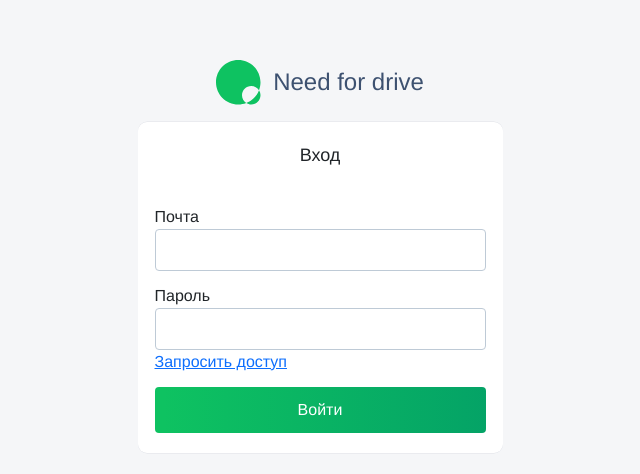
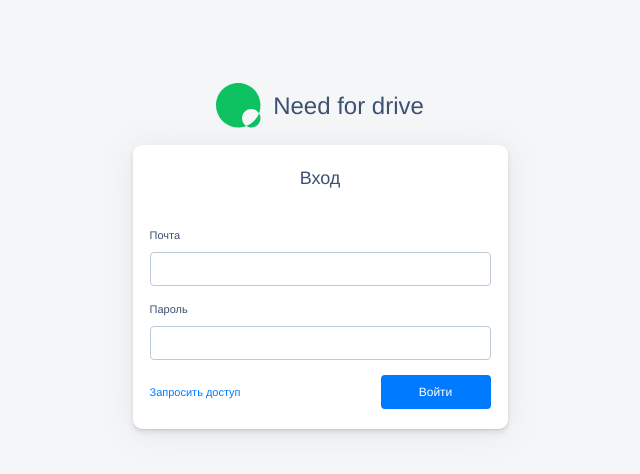
Before and after one commit to onexsan/need-for-drive, a Vue app: page /login in a window 1280 px wide. Shown: the part 144-618 px from the top of the page, without its empty margins (320-960 px from the left). Built offline with nearby package versions, Linux system fonts and the light colour scheme; no server answers; what vue-easy-slider, vue-yandex-maps would draw is missing.

Commit message:
V-07 Валидация формы и исправление стилей

```diff
--- a/src/scss/base/variables.scss
+++ b/src/scss/base/variables.scss
@@ -4,6 +4,8 @@ $darkgreen: rgba(3, 159, 103, 1);
 $gray: rgba(153, 153, 153, 1);
 $gray-admin: #f5f6f8;
 $dark-blue: #3d5170;
+$bright-blue: #007bff;
+$error-red: #c4183c;
 $lightgray: rgba(238, 238, 238, 1);
 $white: rgba(255, 255, 255, 1);
 
--- a/src/scss/blocks/buttons.scss
+++ b/src/scss/blocks/buttons.scss
@@ -36,6 +36,20 @@ a.btn {
   &--color-reverse {
     border: none;
     @include gradient-animation($gradient-green, $gradient-green-dark);
+  }
+
+  &.btn-primary {
+    background: $bright-blue;
+    color: #ffffff;
+    font-weight: 400;
+    font-size: 12px;
+    padding: 11px 7px;
+    line-height: 1;
+    &:hover,
+    &:active,
+    &:focus {
+      background: $dark-blue;
+    }
   }
 }
 
--- a/src/scss/blocks/form.scss
+++ b/src/scss/blocks/form.scss
@@ -26,4 +26,30 @@
       margin-bottom: 0;
     }
   }
+
+  .error {
+    display: none;
+  }
+
+  label.label {
+    font-weight: 400;
+    font-size: 11px;
+    margin-bottom: 8px;
+  }
+
+  &--error {
+    input.text-input {
+      border: 1px solid $error-red;
+      box-shadow: 0px 2.5px 5.5px rgba(196, 24, 60, 0.1);
+    }
+
+    .error {
+      margin: 0;
+      display: block;
+      margin-top: 5px;
+      color: $error-red;
+      font-size: 10px;
+      margin-left: 8px;
+    }
+  }
 }
--- a/src/scss/blocks/inputs.scss
+++ b/src/scss/blocks/inputs.scss
@@ -19,6 +19,7 @@ input.text-input {
   border: 1px solid #becad6;
   border-radius: 4px;
   padding: 8px 11px;
+  font-size: 11px;
 }
 
 .radio {
--- a/src/scss/main.scss
+++ b/src/scss/main.scss
@@ -14,6 +14,7 @@
 
 @import './sections/home.scss';
 @import './sections/order.scss';
+@import './sections/login.scss';
 
 @import './modals/hamburger.scss';
 @import './modals/order-confirmation.scss';
--- /dev/null
+++ b/src/scss/sections/login.scss
@@ -0,0 +1,107 @@
+.login {
+  height: 100%;
+  display: flex;
+  align-items: center;
+  justify-content: center;
+  color: $dark-blue;
+
+  &__container {
+    display: flex;
+    justify-content: center;
+  }
+
+  &__wrapper {
+    width: 100%;
+    max-width: 375px;
+    display: flex;
+    flex-direction: column;
+    align-items: center;
+  }
+
+  &__form {
+    background-color: #ffffff;
+    border-radius: 9px;
+    padding: 20px 17px;
+    width: 100%;
+    box-shadow: 0px 1px 0px rgba(90, 97, 105, 0.11),
+      0px 2px 4px rgba(90, 97, 105, 0.12), 0px 5px 5px rgba(90, 97, 105, 0.06),
+      0px 3.5px 35px rgba(90, 97, 105, 0.1);
+    display: flex;
+    flex-direction: column;
+  }
+
+  &-form {
+    &__title {
+      text-align: center;
+      font-weight: 400;
+      font-size: 18px;
+      margin-bottom: 35px;
+
+      @include phones {
+        font-size: 14px;
+        margin-bottom: 18px;
+      }
+    }
+
+    .form-group {
+      display: flex;
+      flex-direction: column;
+      margin-bottom: 15px;
+
+      &:last-child {
+        margin-bottom: 0;
+      }
+    }
+
+    &__footer {
+      margin-top: 15px;
+      display: grid;
+      grid-template-columns: 1fr 1fr;
+      align-items: center;
+
+      .form-group {
+        margin-bottom: 0;
+
+        &:nth-child(2) {
+          display: flex;
+          flex-direction: row;
+          justify-content: flex-end;
+        }
+      }
+    }
+
+    &__link {
+      color: $bright-blue;
+      font-weight: 400;
+      font-size: 11px;
+      text-decoration: none;
+    }
+
+    &__btn {
+      width: 110px;
+    }
+  }
+
+  &-logo {
+    display: flex;
+    align-items: center;
+    margin-bottom: 17px;
+
+    &__icon {
+      width: 45px;
+      height: 45px;
+      overflow: hidden;
+    }
+
+    &__title {
+      color: $dark-blue;
+      font-weight: 400;
+      font-size: 24px;
+      margin-left: 12px;
+
+      @include phones {
+        font-size: 18px;
+      }
+    }
+  }
+}
--- a/src/views/Login.vue
+++ b/src/views/Login.vue
@@ -13,21 +13,60 @@
         <form action="" class="login__form login-form">
           <legend class="login-form__title">Вход</legend>
           <fieldset>
+            <div
+              class="form-group"
+              :class="{ 'form-group--error': $v.loginData.email.$error }"
+            >
+              <label for="email" class="label login-form__label">Почта</label>
+              <input
+                type="email"
+                name=""
+                id="email"
+                class="text-input"
+                v-model="loginData.email"
+              />
+              <p class="error">
+                {{
+                  !$v.loginData.email.required
+                    ? 'Поле обязательно для заполнения'
+                    : !$v.loginData.email.email
+                    ? 'Укажите корректный e-mail.'
+                    : 'Проверьте правильность заполнения.'
+                }}
+              </p>
+            </div>
+            <div
+              class="form-group"
+              :class="{ 'form-group--error': $v.loginData.password.$error }"
+            >
+              <label for="pass" class="label login-form__label">Пароль</label>
+              <input
+                type="password"
+                name=""
+                id="pass"
+                class="text-input"
+                v-model="loginData.password"
+              />
+              <p class="error">
+                {{
+                  !$v.loginData.password.required
+                    ? 'Поле обязательно для заполнения'
+                    : 'Проверьте правильность заполнения.'
+                }}
+              </p>
+            </div>
+          </fieldset>
+          <fieldset class="login-form__footer">
             <div class="form-group">
-              <label for="email" class="label login-form__label">Почта</label>
-              <input type="email" name="" id="email" class="text-input" />
+              <a href="#" class="login-form__link">Запросить доступ</a>
             </div>
             <div class="form-group">
-              <label for="pass" class="label login-form__label">Пароль</label>
-              <input type="password" name="" id="pass" class="text-input" />
-            </div>
-          </fieldset>
-          <fieldset>
-            <div class="form-group">
-              <a href="" class="login-form__get-access">Запросить доступ</a>
-            </div>
-            <div class="form-group">
-              <button class="btn btn-primary login-form__btn">Войти</button>
+              <button
+                class="btn btn-primary login-form__btn"
+                @click.prevent="login"
+              >
+                Войти
+              </button>
             </div>
           </fieldset>
         </form>
@@ -36,75 +75,34 @@
   </section>
 </template>
 
-<style lang="scss">
-.login {
-  height: 100%;
-  display: flex;
-  align-items: center;
-  justify-content: center;
-  &__container {
-    display: flex;
-    justify-content: center;
-  }
+<script>
+import { required, email } from 'vuelidate/lib/validators';
 
-  &__wrapper {
-    width: 100%;
-    max-width: 365px;
-    display: flex;
-    flex-direction: column;
-    align-items: center;
-  }
-
-  &__form {
-    background-color: #ffffff;
-    border-radius: 9px;
-    padding: 20px 17px;
-    width: 100%;
-    box-shadow: 0px -0.5px 0px #e0e2e8, 0px 0.5px 0px #e0e2e8;
-    display: flex;
-    flex-direction: column;
-  }
-
-  &-form {
-    &__title {
-      text-align: center;
-      font-weight: 400;
-      font-size: 18px;
-      margin-bottom: 36px;
-
-      @include phones {
-        font-size: 14px;
-        margin-bottom: 18px;
-      }
-    }
-
-    .form-group {
-      display: flex;
-      flex-direction: column;
-    }
-  }
-
-  &-logo {
-    display: flex;
-    align-items: center;
-    margin-bottom: 17px;
-
-    &__icon {
-      width: 45px;
-      height: 45px;
-      overflow: hidden;
-    }
-
-    &__title {
-      color: $dark-blue;
-      font-weight: 400;
-      font-size: 24px;
-      margin-left: 12px;
-
-      @include phones {
-        font-size: 18px;
-      }
-    }
-  }
-}
-</style>
+export default {
+  data() {
+    return {
+      loginData: {
+        email: '',
+        password: '',
+      },
+    };
+  },
+  methods: {
+    login() {
+      this.$v.$touch();
+      console.log(this.loginData);
+    },
+  },
+  validations: {
+    loginData: {
+      email: {
+        required,
+        email,
+      },
+      password: {
+        required,
+      },
+    },
+  },
+};
+</script>
```
